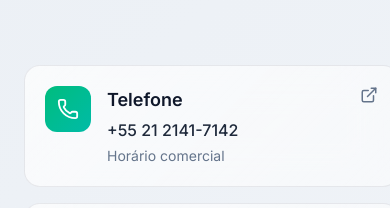
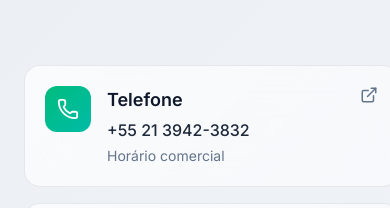
Before and after one commit to tiagomdss/site-wagner, a Nuxt app: page / in a window 390 px wide. Shown: the part 7970-8178 px from the top of the page. Built offline with nearby package versions, Linux system fonts and the light colour scheme.

Commit message:
Update contact phone number in ContactSection.vue

```diff
--- a/app/components/ContactSection.vue
+++ b/app/components/ContactSection.vue
@@ -227,9 +227,9 @@ const contactInfo = [
   {
     icon: Phone,
     title: 'Telefone',
-    value: '+55 21 2141-7142',
+    value: '+55 21 3942-3832',
     description: 'Horário comercial',
-    link: 'tel:+552121417142',
+    link: 'tel:+552139423832',
     color: 'from-emerald-500 to-teal-500',
   },
   {
```
